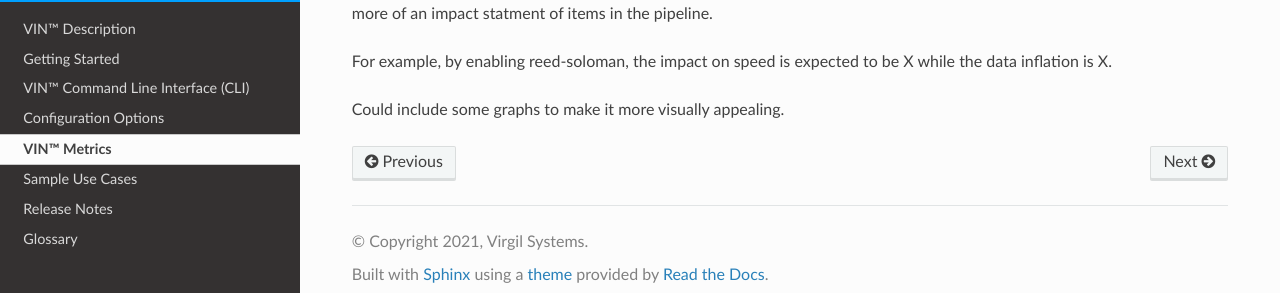
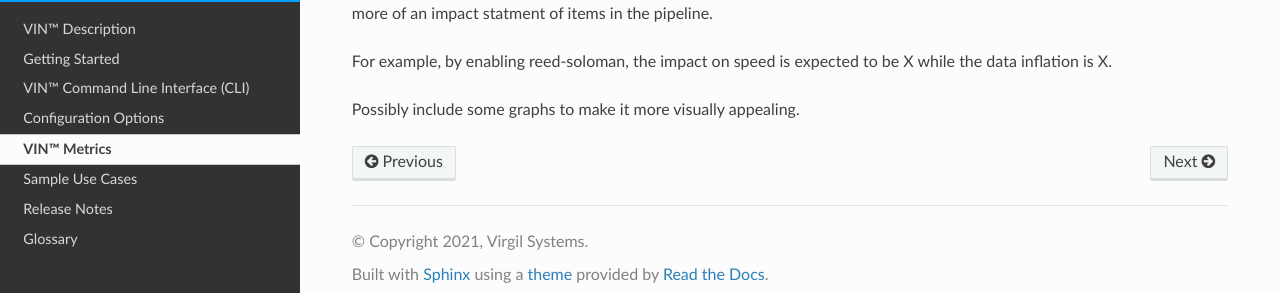
Before and after one commit to Market-Insight-Solutions-LLC/vin-developer-guide, a Sphinx documentation site: the page built from docs/source/vin_metrics.rst, in a window 1280 px wide. Shown: the part 182-475 px from the top of the page. Built offline with Sphinx 7.4.7 and the Read the Docs theme 2.0.0, drawn with Linux system fonts in a browser that asks for light colours; pages that are not in the unit, such as notebooks, are missing from menus.

Commit message:
Added some new files

```diff
--- a/docs/source/index.rst
+++ b/docs/source/index.rst
@@ -5,6 +5,7 @@
 .. toctree::
    :hidden:
 
+   Home <index>
    vin_description
    getting_started
    vin_cli
--- a/docs/source/vin_metrics.rst
+++ b/docs/source/vin_metrics.rst
@@ -5,4 +5,4 @@
 
 For example, by enabling reed-soloman, the impact on speed is expected to be X while the data inflation is X.
 
-Could include some graphs to make it more visually appealing.
+Possibly include some graphs to make it more visually appealing.
```
